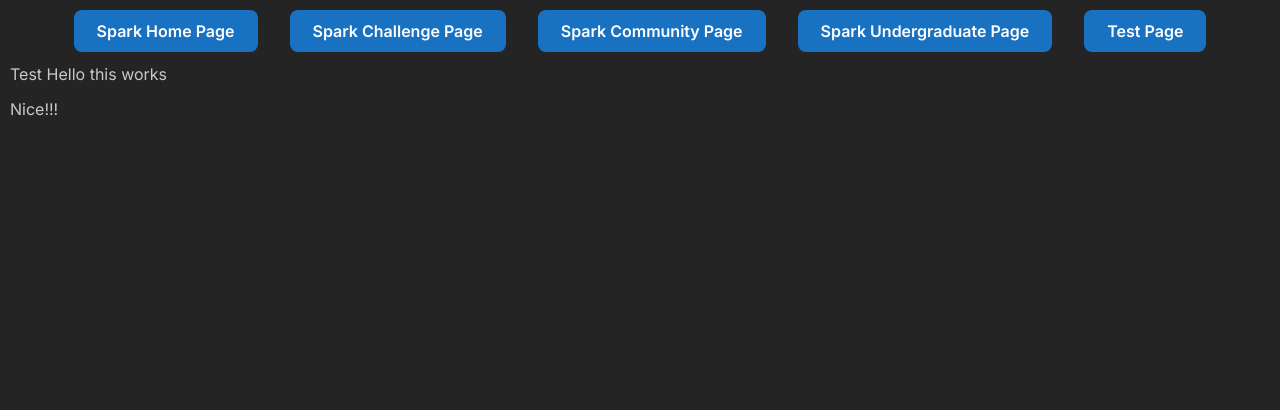
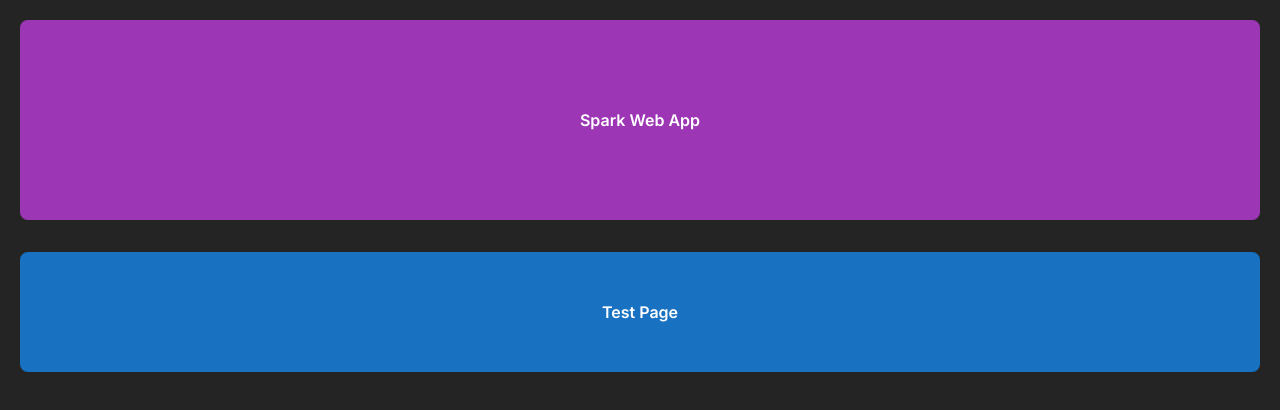
Before and after one commit to Ya-dola/spark-web, a Next.js app: page / in a window 1280 px wide. Shown: the top 410 px of the page. Built offline with nearby package versions, Linux system fonts and the light colour scheme.

Commit message:
refactor(app-page): change main app page
Changed main app page

```diff
--- a/app/page.tsx
+++ b/app/page.tsx
@@ -3,65 +3,37 @@ import Link from 'next/link';
 
 function HomePage() {
   return (
-    <body>
     <Flex
       direction={'column'}
       justify={'flex-start'}
       align={'flex-start'}
-        gap={'xs'}
-      >
-        <Flex
-          direction={'row'}
-          justify={'flex-start'}
-          align={'flex-start'}
       gap={'xl'}
-          m={'auto'}
+      p={'lg'}
     >
       <Button
+        fullWidth
+        h={'25vh'}
+        color={'grape'}
         component={Link}
-            href='/home'
+        size={'md'}
         radius={'md'}
+        href={'/home'}
+      >
+        Spark Web App
+      </Button>
+
+      <Button
+        fullWidth
+        h={'15vh'}
+        color={'blue'}
+        component={Link}
         size={'md'}
-          >
-            Spark Home Page
-          </Button>
-          <Button
-            component={Link}
-            href='/challenge'
         radius={'md'}
-            size={'md'}
-          >
-            Spark Challenge Page
-          </Button>
-          <Button
-            component={Link}
-            href='/pi_community'
-            radius={'md'}
-            size={'md'}
-          >
-            Spark Community Page
-          </Button>
-          <Button
-            component={Link}
-            href='/undergraduate'
-            radius={'md'}
-            size={'md'}
-          >
-            Spark Undergraduate Page
-          </Button>
-          <Button
-            component={Link}
-            href='/test'
-            radius={'md'}
-            size={'md'}
+        href={'/test'}
       >
         Test Page
       </Button>
     </Flex>
-        <div>Test Hello this works</div>
-        <div>Nice!!!</div>
-      </Flex>
-    </body>
   );
 }
 
--- a/styles/globals.css
+++ b/styles/globals.css
@@ -2,6 +2,6 @@
 @import 'tailwindcss/components';
 @import 'tailwindcss/utilities';
 
-body {
+/* body {
   padding: var(--mantine-spacing-xs);
-}
+} */
```
Also changed, not shown: components/skeleton_card/skeleton_card.tsx (line endings or trailing spaces). Lines whose indentation alone changed are shown as unchanged.
